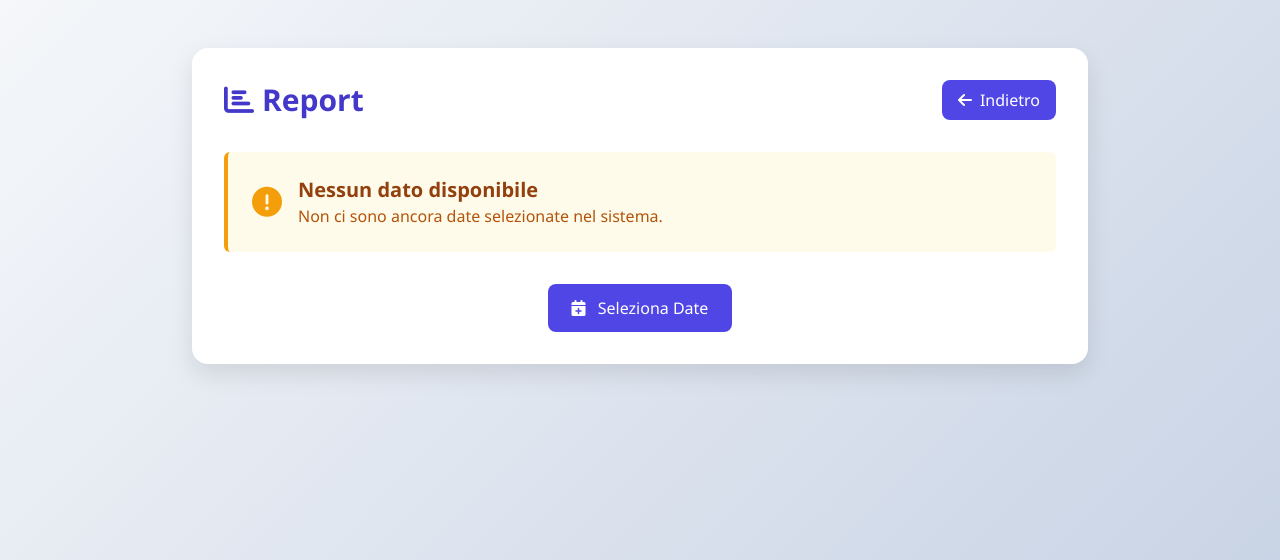
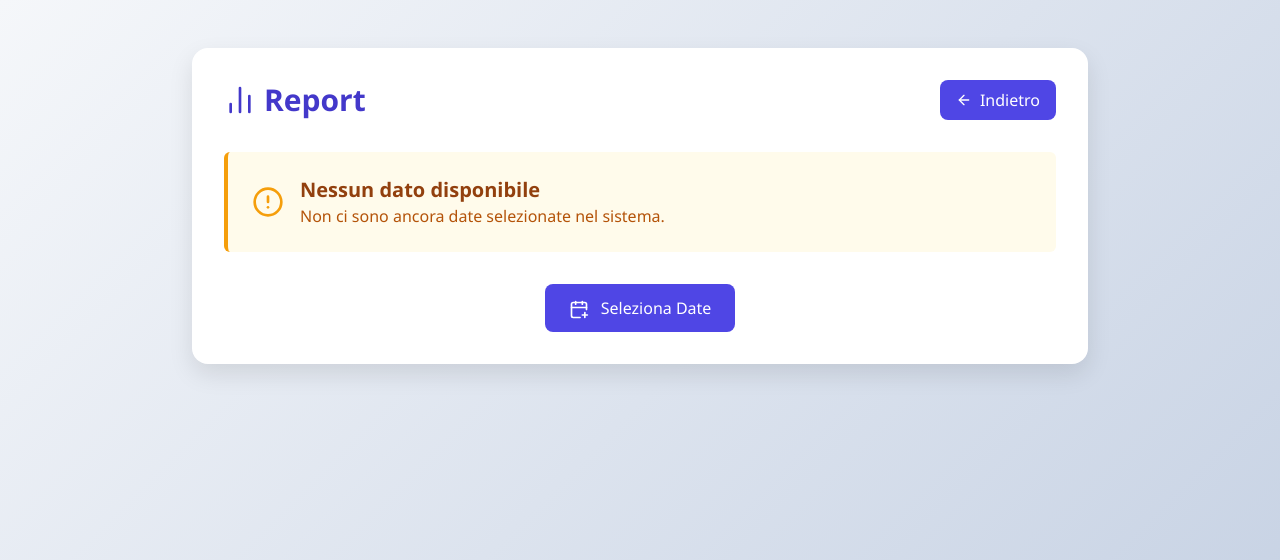
Before and after one commit to rgzpaul/date-picker, a PHP site: page /report.php in a window 1280 px wide. Shown: the top 560 px of the page. Run offline with PHP 8.4, Linux system fonts and the light colour scheme; some libraries are stand-ins or nearby versions.

Commit message:
Replace Font Awesome with Lucide Icons
Switched to Lucide Icons for a lighter and more modern icon library.

```diff
--- a/report.php
+++ b/report.php
@@ -51,7 +51,7 @@ $totalDates = count($counter);
   <link href="http://minisoft.it/cdn/icons/collection/idea.png" rel="shortcut icon" type="image/x-icon" />
   <link href="https://prgz.it/datePicker/webclip.png" rel="apple-touch-icon" />
   <script src="https://cdn.tailwindcss.com"></script>
-  <link href="https://cdnjs.cloudflare.com/ajax/libs/font-awesome/6.0.0/css/all.min.css" rel="stylesheet">
+  <script src="https://unpkg.com/lucide@latest"></script>
   <style>
     body {
       background: linear-gradient(135deg, #f5f7fa 0%, #c3cfe2 100%);
@@ -125,12 +125,12 @@ $totalDates = count($counter);
   <div class="max-w-4xl mx-auto">
     <div class="card bg-white p-8 rounded-2xl animate-fade-in">
       <div class="flex flex-col sm:flex-row sm:items-center sm:justify-between gap-4 mb-8">
-        <h1 class="text-3xl font-bold text-indigo-700">
-          <i class="fas fa-chart-bar mr-2"></i>Report
+        <h1 class="text-3xl font-bold text-indigo-700 flex items-center">
+          <i data-lucide="bar-chart-2" class="w-8 h-8 mr-2"></i>Report
         </h1>
 
         <a href="index.php" class="btn bg-indigo-600 text-white px-4 py-2 rounded-lg inline-flex items-center justify-center w-full sm:w-auto">
-          <i class="fas fa-arrow-left mr-2"></i> Indietro
+          <i data-lucide="arrow-left" class="w-4 h-4 mr-2"></i> Indietro
         </a>
       </div>
 
@@ -138,25 +138,25 @@ $totalDates = count($counter);
         <!-- Stats Cards -->
         <div class="grid grid-cols-1 md:grid-cols-2 gap-4 mb-8">
           <div class="hidden stats-card bg-gradient-to-r from-indigo-500 to-indigo-600 rounded-xl p-6 text-white">
-            <div class="text-xl opacity-80 mb-1"><i class="fas fa-users mr-2"></i>Voti</div>
+            <div class="text-xl opacity-80 mb-1"><i data-lucide="users" class="w-5 h-5 mr-2 inline"></i>Voti</div>
             <div class="text-3xl font-bold"><?= $totalVotes ?></div>
           </div>
 
           <div class="stats-card bg-gradient-to-r from-emerald-500 to-emerald-600 rounded-xl p-6 text-white">
-            <div class="text-xl opacity-80 mb-1"><i class="fas fa-calendar-alt mr-2"></i>Date</div>
+            <div class="text-xl opacity-80 mb-1"><i data-lucide="calendar" class="w-5 h-5 mr-2 inline"></i>Date</div>
             <div class="text-3xl font-bold"><?= $totalDates ?></div>
           </div>
 
           <?php if ($mostPopularDate): ?>
             <div class="stats-card bg-gradient-to-r from-amber-500 to-amber-600 rounded-xl p-6 text-white">
-              <div class="text-xl opacity-80 mb-1"><i class="fas fa-star mr-2"></i>Data scelta</div>
+              <div class="text-xl opacity-80 mb-1"><i data-lucide="star" class="w-5 h-5 mr-2 inline"></i>Data scelta</div>
               <div class="text-3xl font-bold"><?= formatDateItalian($mostPopularDate) ?></div>
             </div>
           <?php endif; ?>
         </div>
 
         <h2 class="text-xl font-semibold text-gray-700 mb-4">
-          <i class="fas fa-list-ol mr-2"></i>Classifica
+          <i data-lucide="list-ordered" class="w-5 h-5 mr-2 inline"></i>Classifica
         </h2>
 
         <ul class="space-y-3">
@@ -200,7 +200,7 @@ $totalDates = count($counter);
         </ul>
       <?php else: ?>
         <div class="bg-amber-50 border-l-4 border-amber-500 p-6 rounded-md flex items-center">
-          <i class="fas fa-exclamation-circle text-amber-500 text-3xl mr-4"></i>
+          <i data-lucide="alert-circle" class="w-8 h-8 text-amber-500 mr-4"></i>
           <div>
             <h3 class="text-xl font-semibold text-amber-800">Nessun dato disponibile</h3>
             <p class="text-amber-700">Non ci sono ancora date selezionate nel sistema.</p>
@@ -209,12 +209,13 @@ $totalDates = count($counter);
 
         <div class="mt-8 text-center">
           <a href="index.php" class="btn inline-block bg-indigo-600 text-white px-6 py-3 rounded-lg">
-            <i class="fas fa-calendar-plus mr-2"></i> Seleziona Date
+            <i data-lucide="calendar-plus" class="w-5 h-5 mr-2 inline"></i> Seleziona Date
           </a>
         </div>
       <?php endif; ?>
     </div>
   </div>
+  <script>lucide.createIcons();</script>
 </body>
 
 </html>
```
